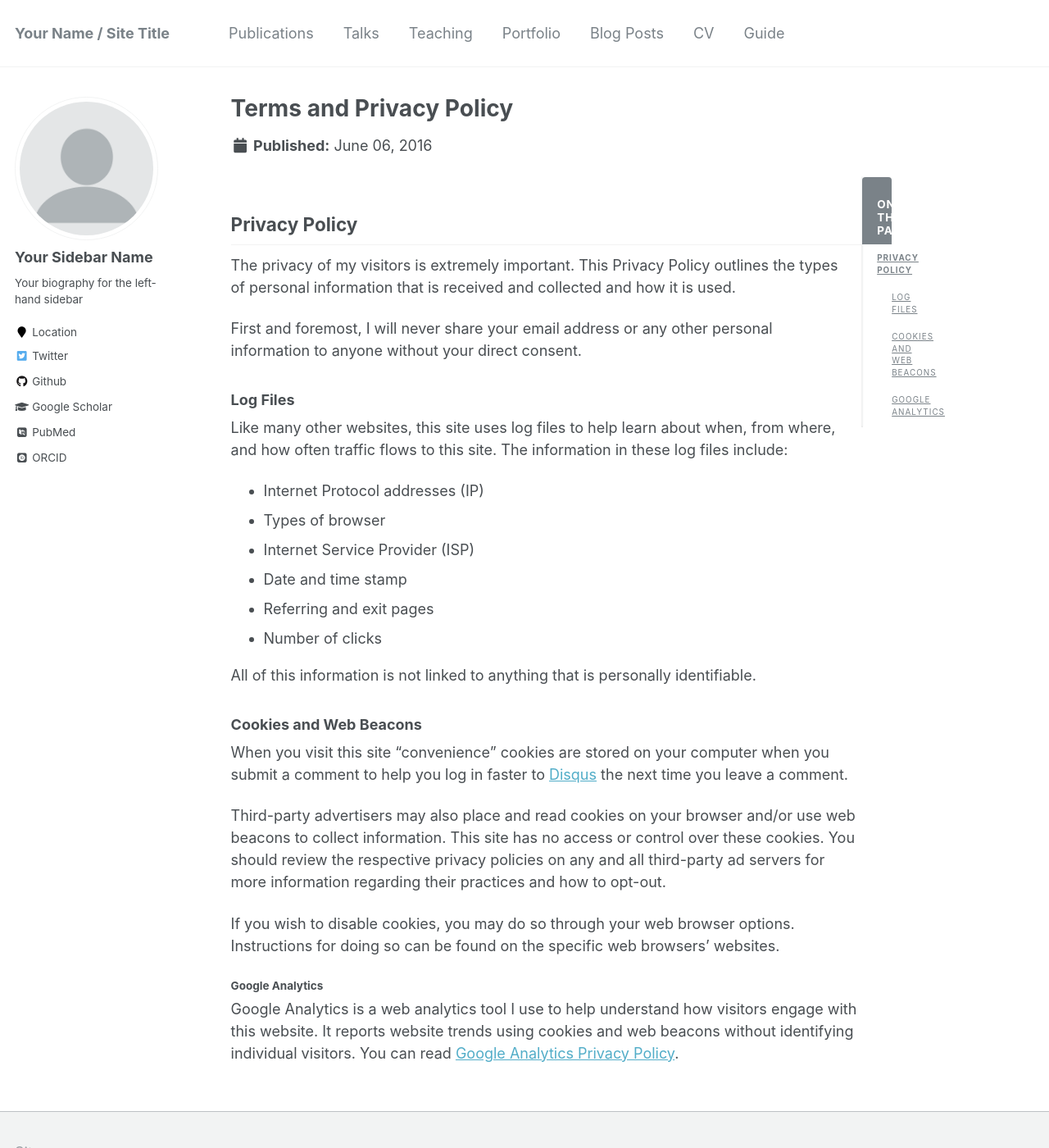
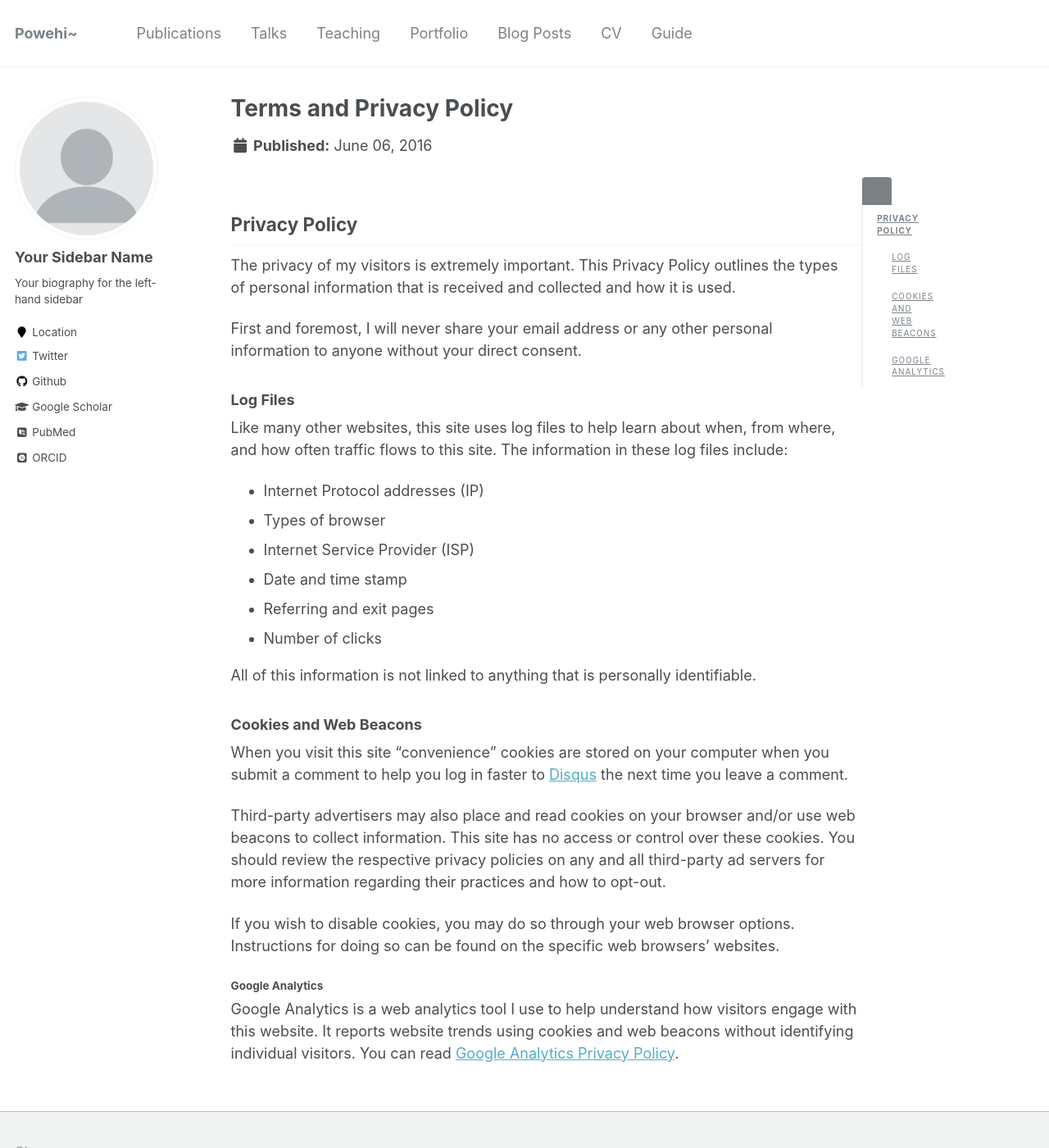
Before and after one commit to byYanXX/byYanXX.github.io, a Jekyll site: the page built from _pages/terms.md, in a window 1280 px wide and 1400 px high. Shown: the whole window at 82% size. Built offline with Jekyll 4.4.1, drawn with Linux system fonts in a browser that asks for light colours; some web fonts are replaced; some of the changed text lies outside the part shown.

Commit message:
Update _config.yml

```diff
--- a/_config.yml
+++ b/_config.yml
@@ -6,14 +6,14 @@
 # `jekyll serve`. If you change this file, please restart the server process.
 
 # Site Settings
-locale                   : "en-US"
-title                    : "Your Name / Site Title"
+locale                   : "en-ZH"
+title                    : "Powehi~"
 title_separator          : "-"
-name                     : &name "Your Name"
+name                     : &name "Yan Bingyang"
 description              : &description "personal description"
 url                      : https://academicpages.github.io # the base hostname & protocol for your site e.g. "https://mmistakes.github.io"
 baseurl                  : "" # the subpath of your site, e.g. "/blog"
-repository               : "academicpages/academicpages.github.io"
+repository               : "byYanXX/byYanXX.github.io"
 teaser                   :  # filename of teaser fallback teaser image placed in /images/, .e.g. "500x300.png"
 breadcrumbs              : false # true, false (default)
 words_per_minute         : 160
```
